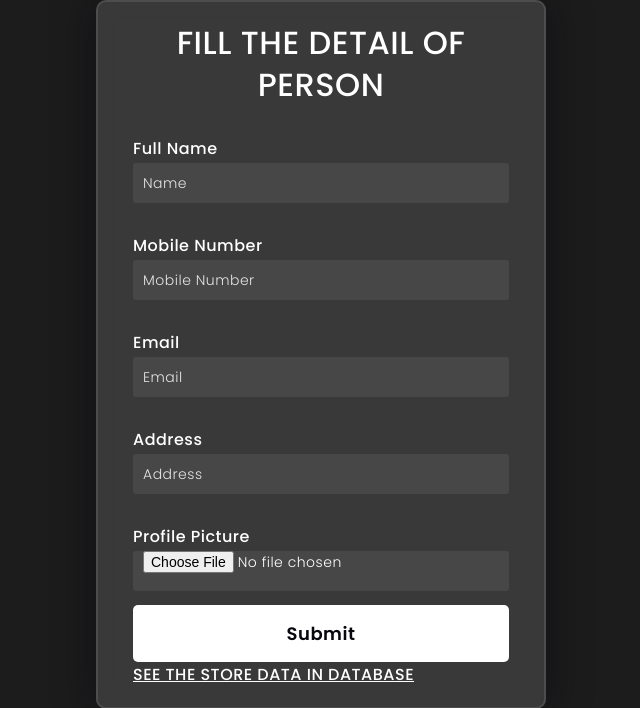
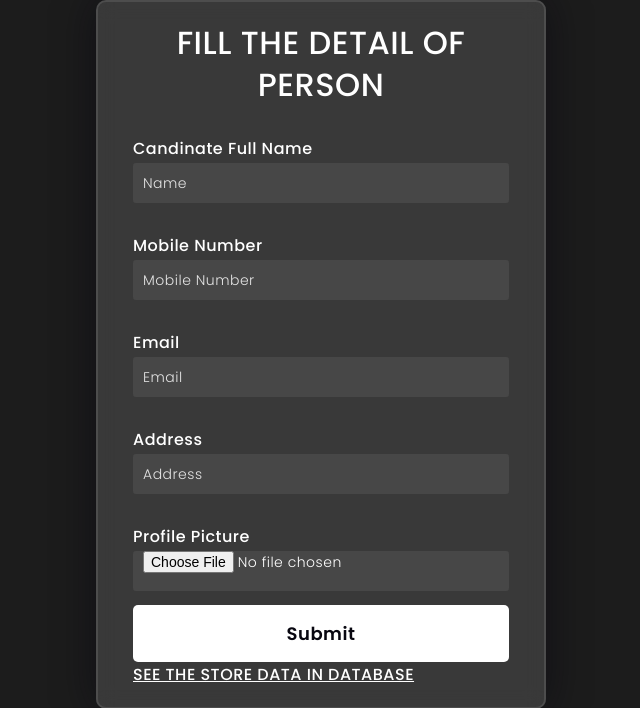
Before and after one commit to Satendralodhi/my_app, a Django app: page / in a window 1280 px wide. Shown: the top 708 px of the page, without its empty margins (319-959 px from the left). Run offline with Django 5.2, Linux system fonts and the light colour scheme.

Commit message:
name change

```diff
--- a/templates/index.html
+++ b/templates/index.html
@@ -123,7 +123,7 @@ button{
         {% csrf_token %}
         <h3>FILL THE DETAIL OF PERSON</h3>
 
-        <label for="name">Full Name</label>
+        <label for="name">Candinate Full Name</label>
 
         <input type="text" placeholder="Name" name="name" id="name">
 
```
